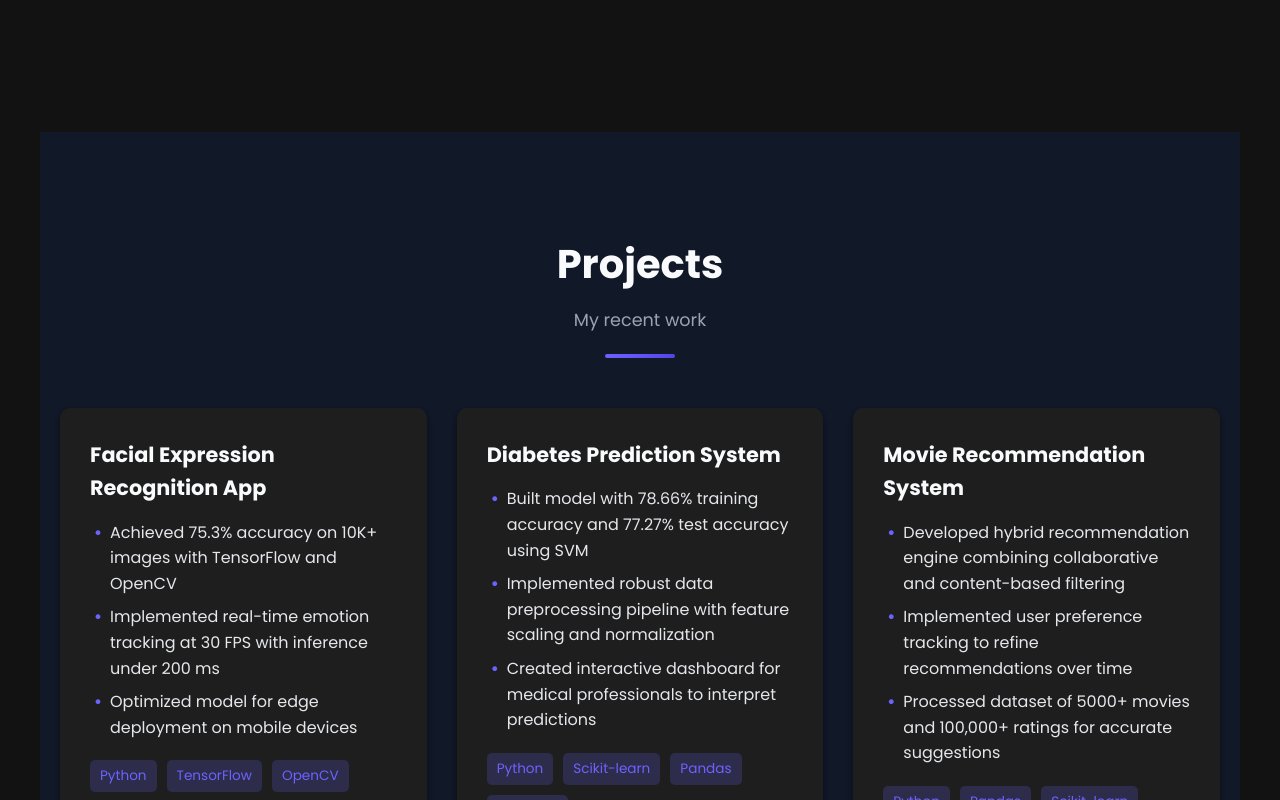
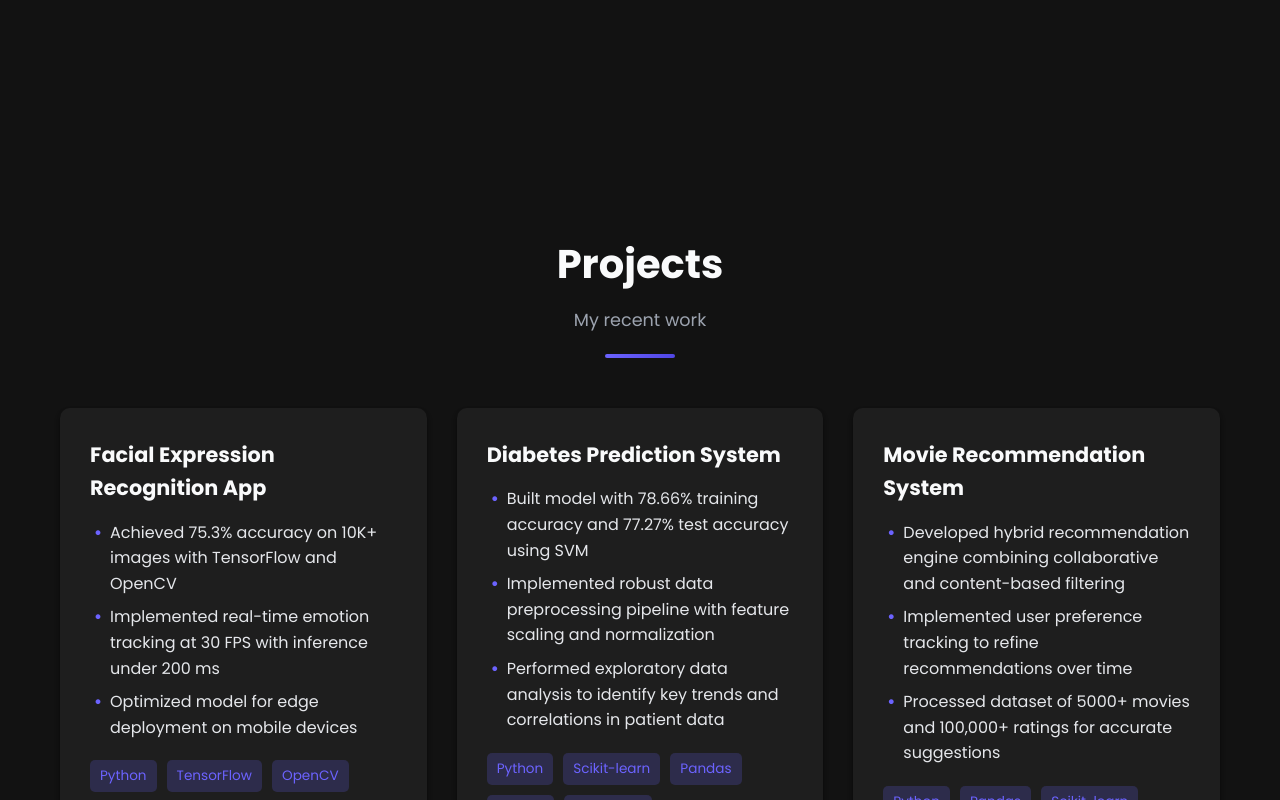
Before and after one commit to angelshinh1/portfolio, a React (Create React App) app: page / in a window 1280 px wide. Shown: the part 4200-5000 px from the top of the page. Built offline with nearby package versions, Linux system fonts and the light colour scheme.

Commit message:
set light to false

```diff
--- a/src/App.js
+++ b/src/App.js
@@ -61,7 +61,7 @@ function App() {
         </div>
       </Section>
 
-      <Section id="experience" title="Work Experience" subtitle="My professional journey" light={true}>
+      <Section id="experience" title="Work Experience" subtitle="My professional journey" light={false}>
         <div className="timeline">
           <TimelineItem
             title="Machine Learning Engineer & Data Science Intern"
@@ -123,7 +123,7 @@ function App() {
         </div>
       </Section>
 
-      <Section id="projects" title="Projects" subtitle="My recent work" light={true}>
+      <Section id="projects" title="Projects" subtitle="My recent work" light={false}>
         <div className="projects-grid">
           <ProjectCard
             title="Facial Expression Recognition App"
@@ -134,8 +134,8 @@ function App() {
             ]}
             tech={["Python", "TensorFlow", "OpenCV", "Flask"]}
             links={{
-              backend: "GITHUB_BACKEND_URL",
-              frontend: "GITHUB_FRONTEND_URL"
+              backend: "https://github.com/angelshinh1/face-expression-detector-backend/",
+              frontend: "https://github.com/angelshinh1/face-expression-detector-frontend"
             }}
           />
           <ProjectCard
@@ -143,11 +143,11 @@ function App() {
             description={[
               "Built model with 78.66% training accuracy and 77.27% test accuracy using SVM",
               "Implemented robust data preprocessing pipeline with feature scaling and normalization",
-              "Created interactive dashboard for medical professionals to interpret predictions"
+              "Performed exploratory data analysis to identify key trends and correlations in patient data"
             ]}
-            tech={["Python", "Scikit-learn", "Pandas", "Streamlit"]}
+            tech={["Python", "Scikit-learn", "Pandas", "NumPy", "Matplotlib"]}
             links={{
-              github: "GITHUB_URL"
+              github: "https://github.com/angelshinh1/ML/blob/main/diabetes_prediction_ML.ipynb"
             }}
           />
           <ProjectCard
@@ -234,7 +234,7 @@ function App() {
         </div>
       </Section>
 
-      <Section id="contact" title="Get In Touch" subtitle="Let's connect" light={true}>
+      <Section id="contact" title="Get In Touch" subtitle="Let's connect" light={false}>
         <div className="contact-container">
           <div className="contact-info">
             <div className="contact-item">
--- a/src/components/Hero.js
+++ b/src/components/Hero.js
@@ -60,10 +60,10 @@ const Hero = () => {
         </div>
 
         <div className="hero-links">
-          <a href="YOUR_LINKEDIN_URL" target="_blank" rel="noopener noreferrer" className="social-link linkedin">
+          <a href="https://www.linkedin.com/in/angelshinh/" target="_blank" rel="noopener noreferrer" className="social-link linkedin">
             <i className="fab fa-linkedin-in"></i>
           </a>
-          <a href="YOUR_GITHUB_URL" target="_blank" rel="noopener noreferrer" className="social-link github">
+          <a href="https://github.com/angelshinh1/" target="_blank" rel="noopener noreferrer" className="social-link github">
             <i className="fab fa-github"></i>
           </a>
           <a href="#contact" className="cta-button">
```
